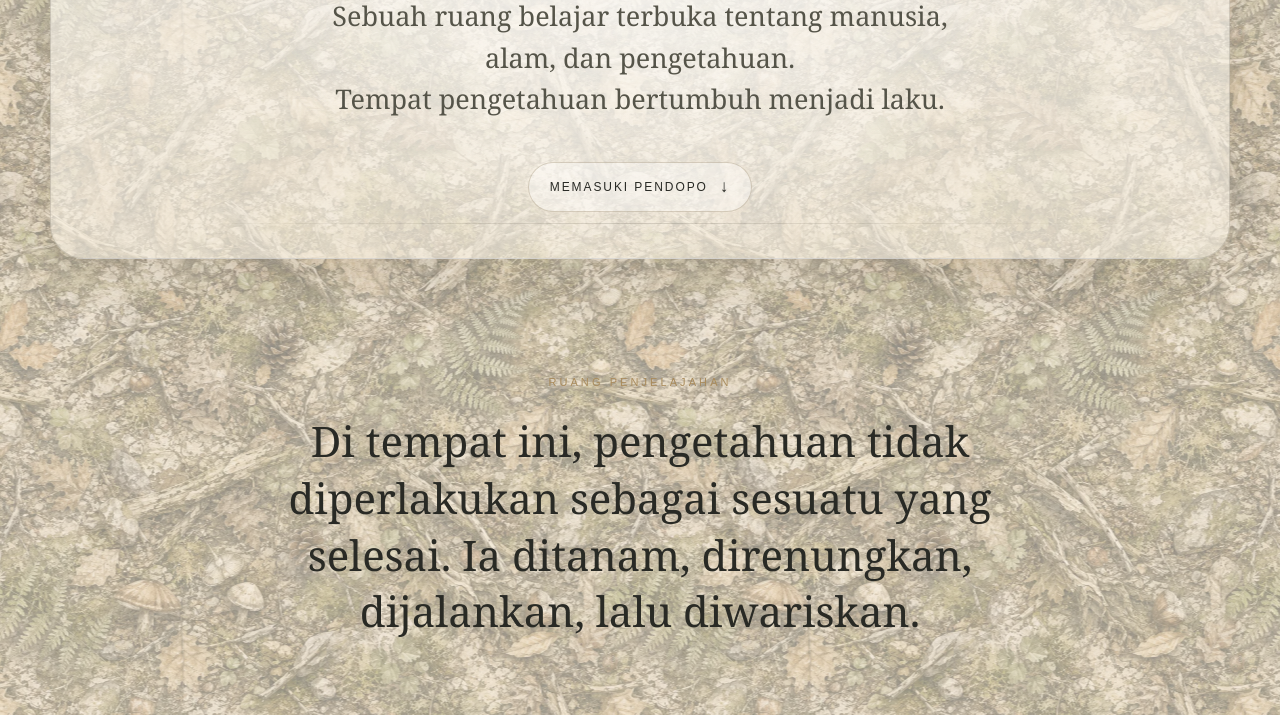
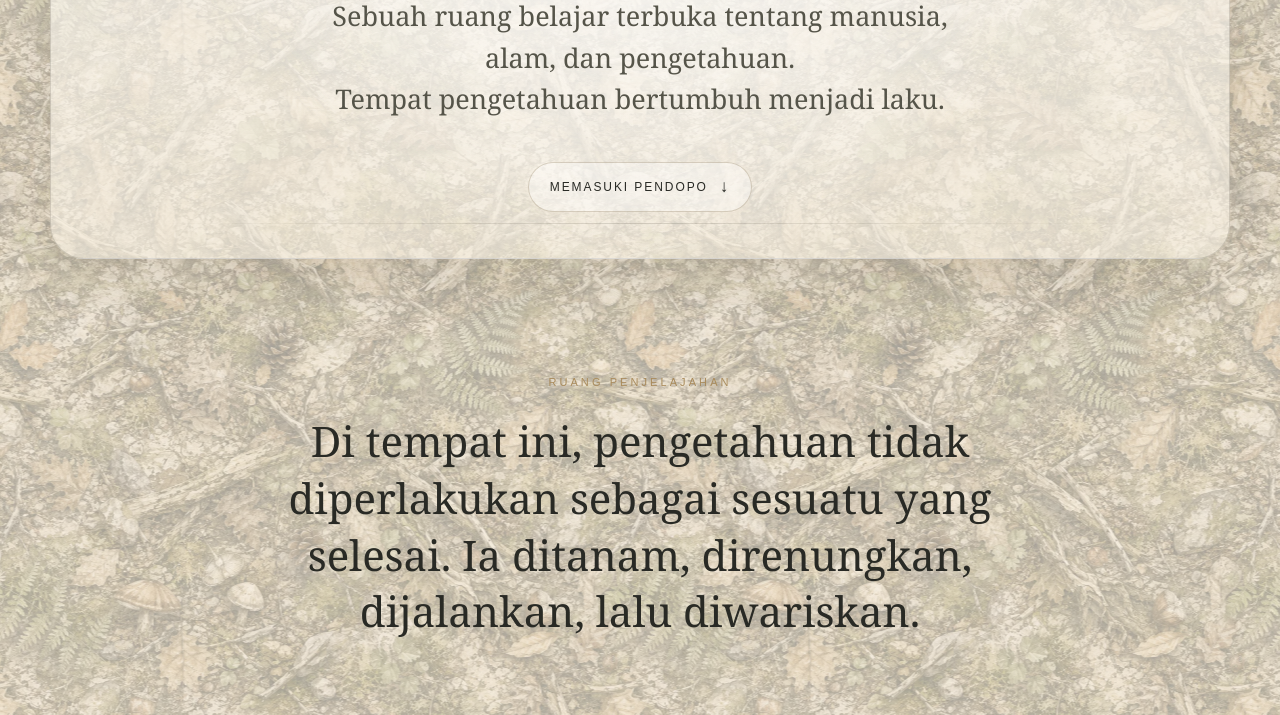
Before and after one commit to ywpurbo-beep/bhumi-wanaprastha, a website: page index.html in a window 1280 px wide. Shown: the part 528-1243 px from the top of the page. Drawn offline with Linux system fonts and the light colour scheme; grey boxes are pictures that could not be loaded.

Commit message:
Modify background gradients in index.html
Updated background gradients in the body style.

```diff
--- a/index.html
+++ b/index.html
@@ -1176,7 +1176,7 @@ footer.global-footer::after {
 body {
   background-color: var(--paper);
   background-image:
-    linear-gradient(rgba(248,244,235,.50), rgba(245,240,229,.50)),
+    linear-gradient(rgba(248,244,235,.60), rgba(245,240,229,.60)),
     url('assets/living-knowledge/C01-Forest-Floor-Texture.webp');
   background-repeat: repeat, repeat;
   background-size: auto, 627px 627px;
```
